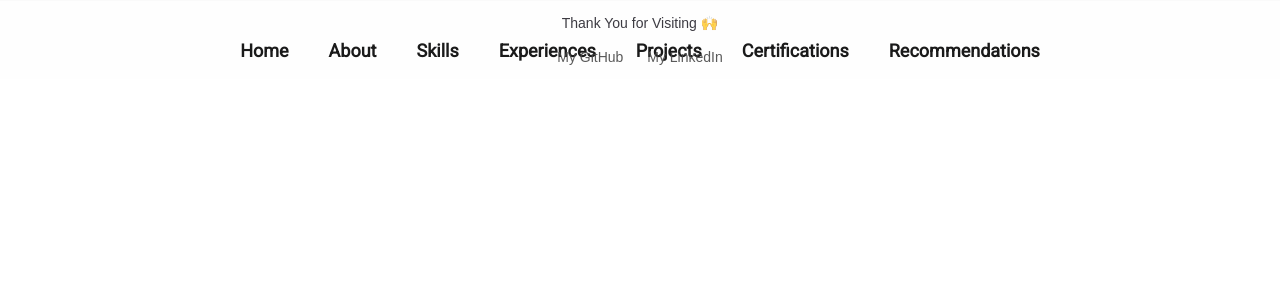
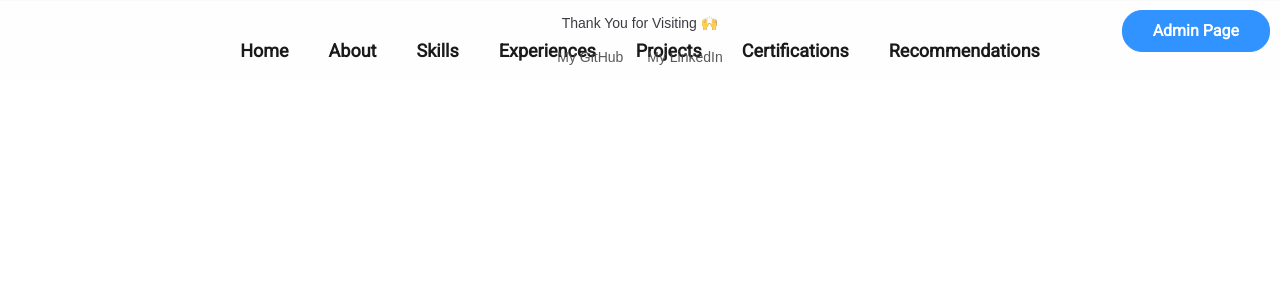
Before and after one commit to UmangBarewar/Deploy_portfolio, a Django app: template contents/templates/contents/base.html in a window 1280 px wide. Shown: the top 300 px of the page. Run offline with Django 3.2, Linux system fonts and the light colour scheme; the template is opened without the code that fills it, so the values that code supplies are empty; some libraries are stand-ins or nearby versions.

Commit message:
Update base.html admin button

```diff
--- a/contents/templates/contents/base.html
+++ b/contents/templates/contents/base.html
@@ -63,6 +63,12 @@
         .footer .social-links a:hover {
             color: #007bff;
         }
+        .admin-button {
+            position: fixed;
+            top: 10px;
+            right: 10px;
+            z-index: 1000;
+        }
     </style>
 </head>
 <body>
@@ -116,6 +122,9 @@
             </div>
         </div>
     </header>
+    <div class="admin-button">
+        <a href="{% url 'admin:index' %}" class="btn btn-primary">Admin Page</a>
+    </div>
 
     {% block content %}
     {% endblock %}
```
